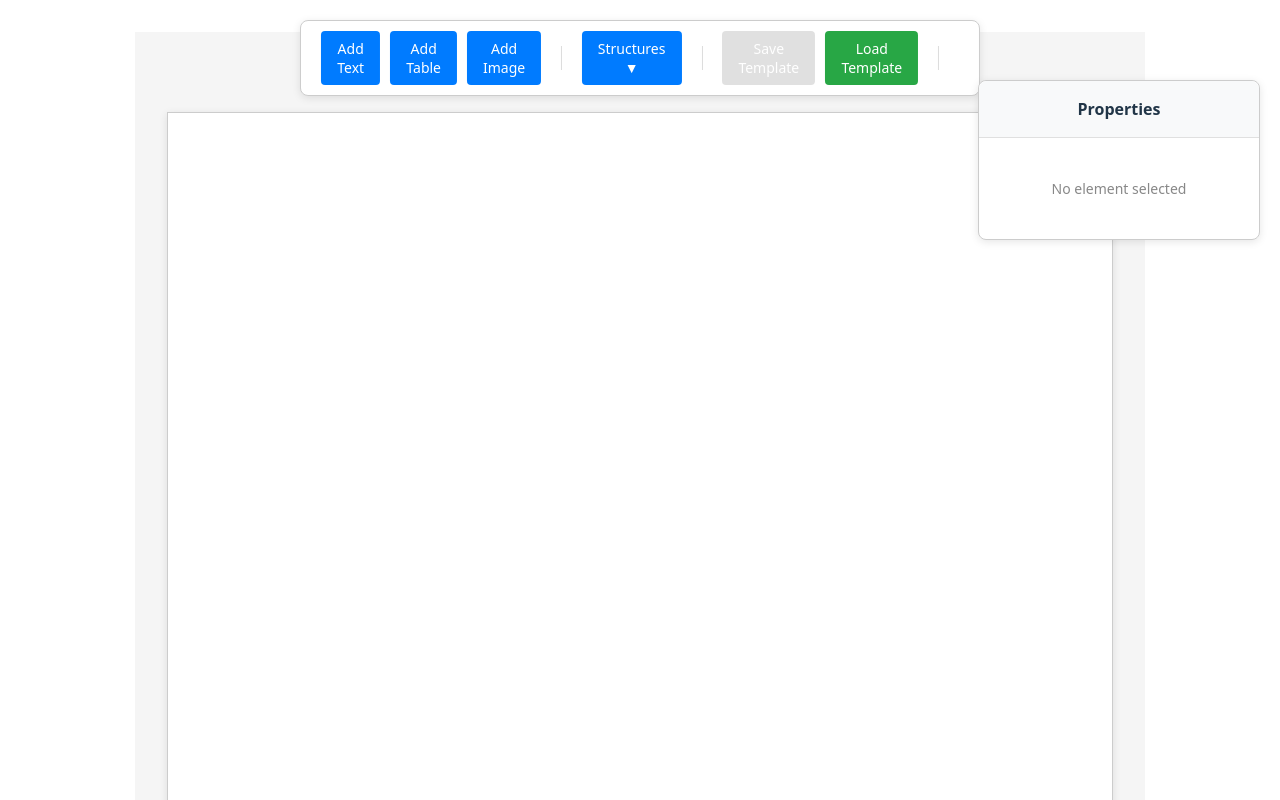
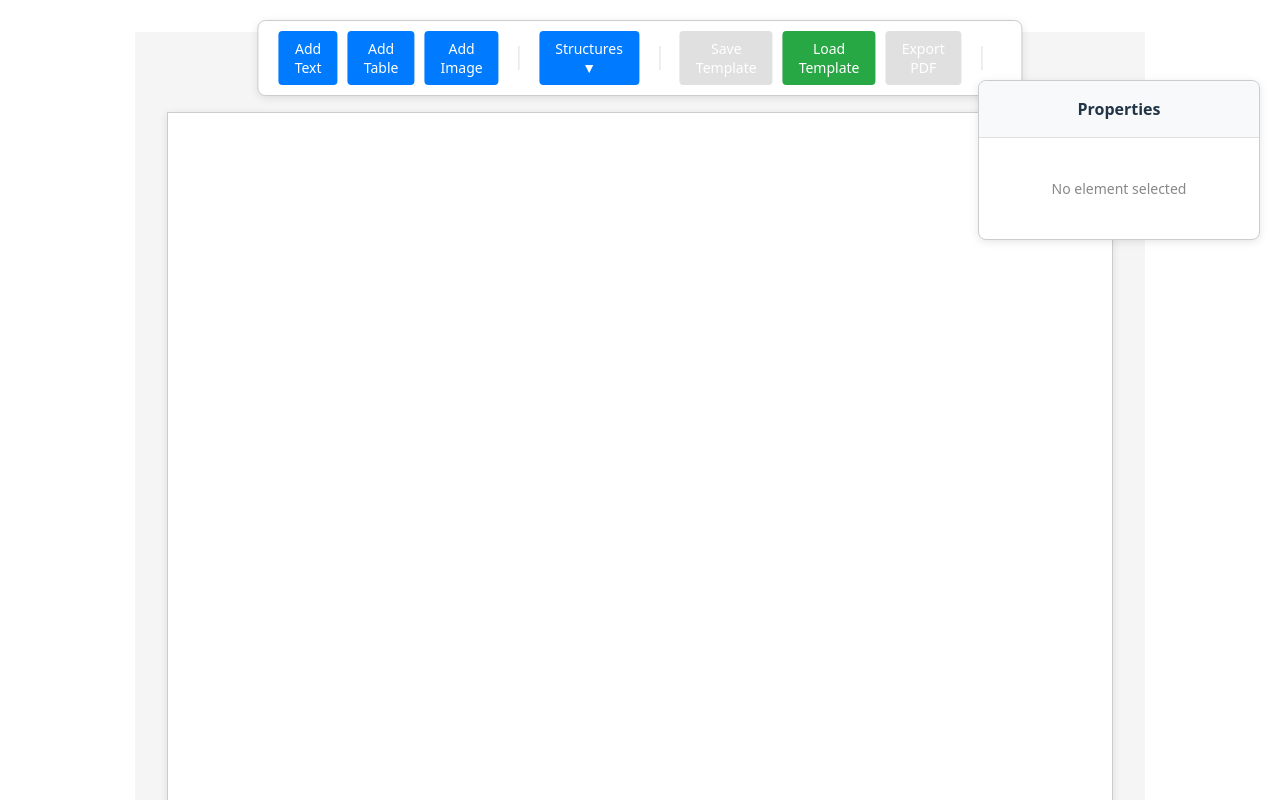
Before and after one commit to codewithjak/template-canvas, a React (Vite) app: page /canvas in a window 1280 px wide. Shown: the top 800 px of the page. Built offline with nearby package versions, Linux system fonts and the light colour scheme.

Commit message:
[TC-014] => Print and export pdf

```diff
--- a/package.json
+++ b/package.json
@@ -12,7 +12,9 @@
   "dependencies": {
     "@dnd-kit/core": "^6.3.1",
     "@dnd-kit/utilities": "^3.2.2",
+    "html2canvas": "^1.4.1",
     "json-input-panel": "^1.0.0",
+    "jspdf": "^4.2.0",
     "react": "^19.2.0",
     "react-dom": "^19.2.0"
   },
--- a/src/components/TemplateCanvas/TemplateCanvas.tsx
+++ b/src/components/TemplateCanvas/TemplateCanvas.tsx
@@ -1,5 +1,7 @@
-import { useState, useEffect } from 'react';
+import { useState, useEffect, useRef } from 'react';
 import { DndContext, PointerSensor, useSensor, useSensors } from '@dnd-kit/core';
+import jsPDF from 'jspdf';
+import html2canvas from 'html2canvas';
 import Toolbar from './Toolbar';
 import TextElement from './TextElement';
 import TableElement from './TableElement';
@@ -83,6 +85,7 @@ type CanvasElement = TextElementType | TableElementType | ImageElementType | Lin
 function TemplateCanvas() {
   const [elements, setElements] = useState<CanvasElement[]>([]);
   const [selectedElementId, setSelectedElementId] = useState<string | null>(null);
+  const canvasRef = useRef<HTMLDivElement>(null);
 
   const sensors = useSensors(
     useSensor(PointerSensor, {
@@ -298,6 +301,105 @@ function TemplateCanvas() {
     event.target.value = '';
   };
 
+  const handleExportPDF = async () => {
+    if (!canvasRef.current || elements.length === 0) {
+      alert('No template to export');
+      return;
+    }
+
+    try {
+      // Show loading indicator
+      const originalCursor = document.body.style.cursor;
+      document.body.style.cursor = 'wait';
+
+      // Temporarily hide UI elements that shouldn't be in PDF
+      const toolbar = document.querySelector('.toolbar');
+      const propertiesPanel = document.querySelector('.properties-panel');
+      const toolbarHidden = toolbar ? (toolbar as HTMLElement).style.display : null;
+      const panelHidden = propertiesPanel ? (propertiesPanel as HTMLElement).style.display : null;
+
+      if (toolbar) (toolbar as HTMLElement).style.display = 'none';
+      if (propertiesPanel) (propertiesPanel as HTMLElement).style.display = 'none';
+
+      // Wait a bit for UI to update
+      await new Promise(resolve => setTimeout(resolve, 100));
+
+      // Capture the canvas with high quality
+      const canvas = await html2canvas(canvasRef.current, {
+        scale: 2, // Higher scale for better quality
+        useCORS: true, // Allow cross-origin images
+        logging: false,
+        backgroundColor: '#ffffff',
+        width: canvasRef.current.offsetWidth,
+        height: canvasRef.current.offsetHeight,
+        windowWidth: canvasRef.current.scrollWidth,
+        windowHeight: canvasRef.current.scrollHeight,
+      });
+
+      // Restore UI elements
+      if (toolbar) (toolbar as HTMLElement).style.display = toolbarHidden || '';
+      if (propertiesPanel) (propertiesPanel as HTMLElement).style.display = panelHidden || '';
+      document.body.style.cursor = originalCursor;
+
+      // A4 dimensions in mm (standard A4: 210mm x 297mm)
+      const A4_WIDTH_MM = 210;
+      const A4_HEIGHT_MM = 297;
+
+      // Calculate scaling to fit A4
+      const imgWidth = canvas.width;
+      const imgHeight = canvas.height;
+      const imgAspectRatio = imgWidth / imgHeight;
+      const pdfAspectRatio = A4_WIDTH_MM / A4_HEIGHT_MM;
+
+      let finalWidth: number;
+      let finalHeight: number;
+      let xOffset = 0;
+      let yOffset = 0;
+
+      if (imgAspectRatio > pdfAspectRatio) {
+        // Image is wider - fit to width
+        finalWidth = A4_WIDTH_MM;
+        finalHeight = A4_WIDTH_MM / imgAspectRatio;
+        yOffset = (A4_HEIGHT_MM - finalHeight) / 2;
+      } else {
+        // Image is taller - fit to height
+        finalHeight = A4_HEIGHT_MM;
+        finalWidth = A4_HEIGHT_MM * imgAspectRatio;
+        xOffset = (A4_WIDTH_MM - finalWidth) / 2;
+      }
+
+      // Create PDF with A4 size
+      const pdf = new jsPDF({
+        orientation: 'portrait',
+        unit: 'mm',
+        format: 'a4',
+        compress: true,
+      });
+
+      // Convert canvas to image data
+      const imgData = canvas.toDataURL('image/png', 1.0);
+
+      // Add image to PDF with calculated dimensions
+      pdf.addImage(imgData, 'PNG', xOffset, yOffset, finalWidth, finalHeight, undefined, 'FAST');
+
+      // Generate filename with timestamp
+      const filename = `template-${Date.now()}.pdf`;
+
+      // Save PDF
+      pdf.save(filename);
+
+    } catch (error) {
+      console.error('Error exporting PDF:', error);
+      alert('Error exporting PDF. Please try again.');
+      // Restore UI in case of error
+      const toolbar = document.querySelector('.toolbar');
+      const propertiesPanel = document.querySelector('.properties-panel');
+      if (toolbar) (toolbar as HTMLElement).style.display = '';
+      if (propertiesPanel) (propertiesPanel as HTMLElement).style.display = '';
+      document.body.style.cursor = '';
+    }
+  };
+
   const handleDragEnd = (event: any) => {
     const { active, delta } = event;
 
@@ -331,10 +433,12 @@ function TemplateCanvas() {
           onDelete={() => selectedElementId && handleDeleteElement(selectedElementId)}
           onSave={handleSaveTemplate}
           onLoad={handleLoadTemplate}
+          onExportPDF={handleExportPDF}
           hasSelection={!!selectedElementId}
           hasElements={elements.length > 0}
         />
         <div
+          ref={canvasRef}
           className="template-canvas"
           onClick={(e) => {
             if (e.target === e.currentTarget) {
--- a/src/components/TemplateCanvas/Toolbar.tsx
+++ b/src/components/TemplateCanvas/Toolbar.tsx
@@ -11,11 +11,12 @@ interface ToolbarProps {
   onDelete?: () => void;
   onSave?: () => void;
   onLoad?: (event: React.ChangeEvent<HTMLInputElement>) => void;
+  onExportPDF?: () => void;
   hasSelection?: boolean;
   hasElements?: boolean;
 }
 
-function Toolbar({ onAddText, onAddTable, onAddImage, onAddLine, onAddBox, onDelete, onSave, onLoad, hasSelection, hasElements }: ToolbarProps) {
+function Toolbar({ onAddText, onAddTable, onAddImage, onAddLine, onAddBox, onDelete, onSave, onLoad, onExportPDF, hasSelection, hasElements }: ToolbarProps) {
   const fileInputRef = React.useRef<HTMLInputElement>(null);
 
   const handleLoadClick = () => {
@@ -76,6 +77,16 @@ function Toolbar({ onAddText, onAddTable, onAddImage, onAddLine, onAddBox, onDel
             </button>
           </>
         )}
+        {onExportPDF && (
+          <button
+            className="toolbar-button toolbar-button-secondary"
+            onClick={onExportPDF}
+            disabled={!hasElements}
+            title="Export template as PDF (A4 size)"
+          >
+            Export PDF
+          </button>
+        )}
       </div>
       <div className="toolbar-section">
         {hasSelection && onDelete && (
```
Also changed, not shown: 2 other files (tests, documents, lock files or other folders).
